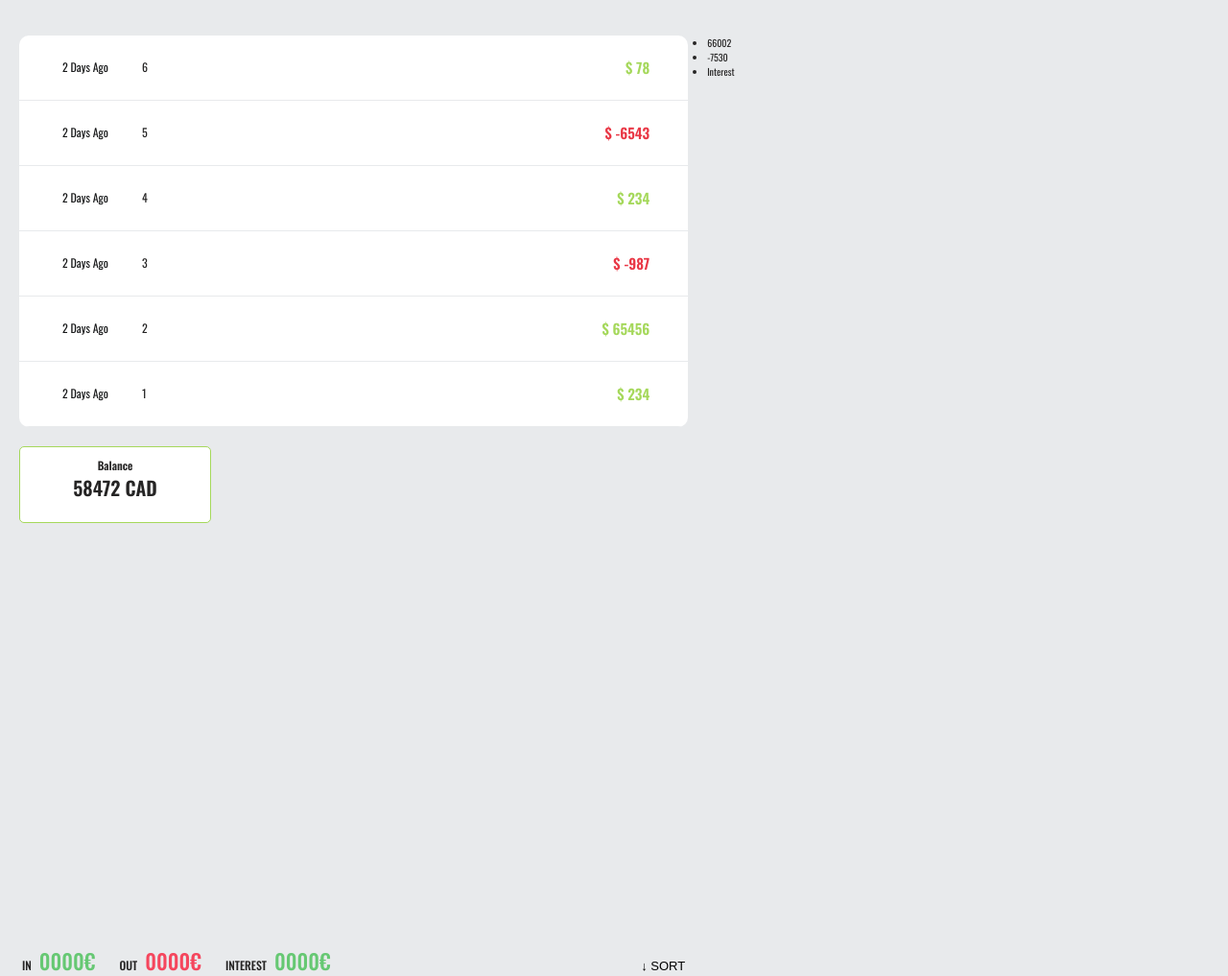
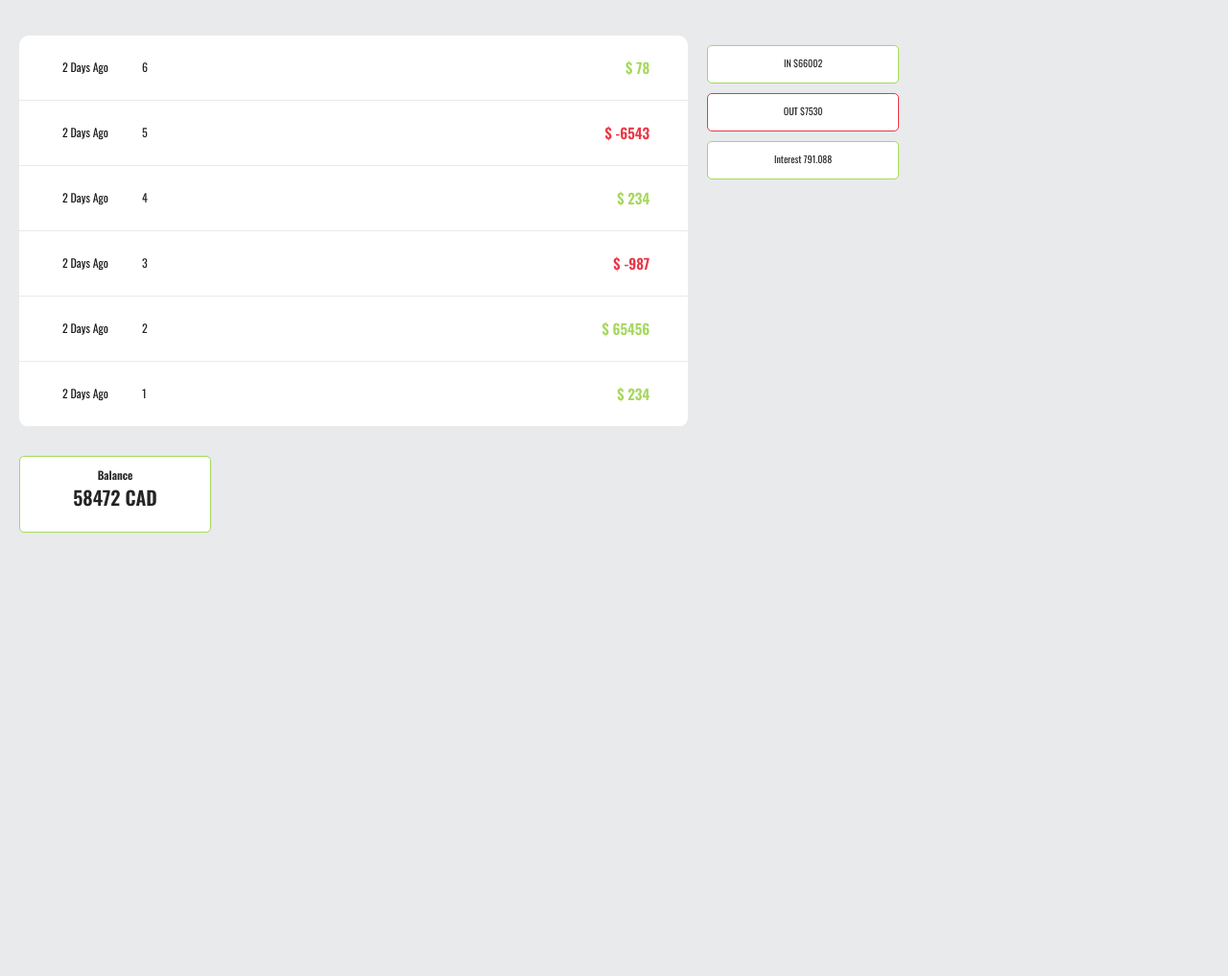
Before and after one commit to Debbyermel/socketbank, a plain HTML site: page index.html in a window 1280 px wide. Shown: the part 76-1093 px from the top of the page at 96% size. After the commit the page ends 1051 px from the top, so only its background shows below. Drawn offline with nearby package versions, Linux system fonts and the light colour scheme.

Commit message:
display interest

```diff
--- a/css/base.css
+++ b/css/base.css
@@ -145,7 +145,7 @@ p {
 }
 
 .summary__value--out {
-  color: #f5465d;
+  color: var(--warning-color);
 }
 
 .btn--sort {
@@ -157,11 +157,12 @@ p {
   cursor: pointer;
 }
 
-.balance {
+.container-amount {
   background-color: var(--white-color);
   border-radius: 5px;
   border: 1px solid var(--success-color);
   height: 80px;
+  margin: 10px 0;
   padding: 10px;
   text-align: center;
   width: 200px;
@@ -169,6 +170,18 @@ p {
 
 .label--balance {
   font-size: 2rem;
+}
+
+ul li {
+  list-style: none;
+}
+
+li.container-amount {
+  height: 40px;
+}
+
+.summary-value-out.container-amount {
+  border: 1px solid var(--warning-color);
 }
 
 /* OPERATIONS */
--- a/index.html
+++ b/index.html
@@ -24,26 +24,15 @@
   </nav>
   <main class="main">
     <div class="transactions"></div>
-    <div class="summary-values">
       <ul>
-        <li class="summary-value-in">IN</li>
-        <li class="summary-value-out">OUT</li>
-        <li class="summary-interest">Interest</li>
+        <li class="summary-value-in container-amount"></li>
+        <li class="summary-value-out container-amount"></li>
+        <li class="summary-interest container-amount"></li>
       </ul>
     </div>
-    <div class="balance">
+    <div class="container-amount">
       <h3>Balance</h3>
       <h3 class="label--balance"></h3>
-    </div>
-    <!-- SUMMARY -->
-    <div class="summary">
-      <p class="summary__label">In</p>
-      <p class="summary__value summary__value--in">0000€</p>
-      <p class="summary__label">Out</p>
-      <p class="summary__value summary__value--out">0000€</p>
-      <p class="summary__label">Interest</p>
-      <p class="summary__value summary__value--interest">0000€</p>
-      <button class="btn--sort">&downarrow; SORT</button>
     </div>
   </main>
 </body>
--- a/js/script.js
+++ b/js/script.js
@@ -85,11 +85,20 @@ const calcDisplaySummary = function(transactions) {
   const incomes = transactions
     .filter(mov => mov > 0)
     .reduce((acc, mov) => acc + mov, 0);
-    labelSumIn.textContent = `${incomes}`
+    labelSumIn.textContent = `IN $${incomes}`;
 
   const out = transactions.filter(mov => mov < 0).reduce(
     (acc, mov) => acc + mov, 0);
-    labelSumOut.textContent = `${out}`
+    labelSumOut.textContent = `OUT $${Math.abs(out)}`;
+
+  const interest = transactions
+    .filter(mov => mov > 0)
+    .map(deposit => (deposit * 1.2) /100)
+    .filter(int => {
+      return int >= 1;
+    })
+    .reduce((acc, int) => acc + int, 0);
+    labelInterest.textContent = `Interest ${interest}`;
 };
 calcDisplaySummary(user1.transactions);
 
@@ -100,3 +109,16 @@ const calcDisplayBalance = function(transactions) {
   labelBalance.textContent = `${balance} CAD`
 }
 calcDisplayBalance(user1.transactions);
+
+//chaining
+const totalDepositUSD = function(transactions) {
+  const total = transactions
+    .filter(trans => trans > 0)
+    .map(trans => trans * euroToUsd)
+    .reduce((acc, trans) => acc + trans, 0);
+  console.log(total);
+}
+totalDepositUSD(user1.transactions)
+
+const account = accounts.find(acc => acc.name === 'Leia organa');
+console.log(account);
```
